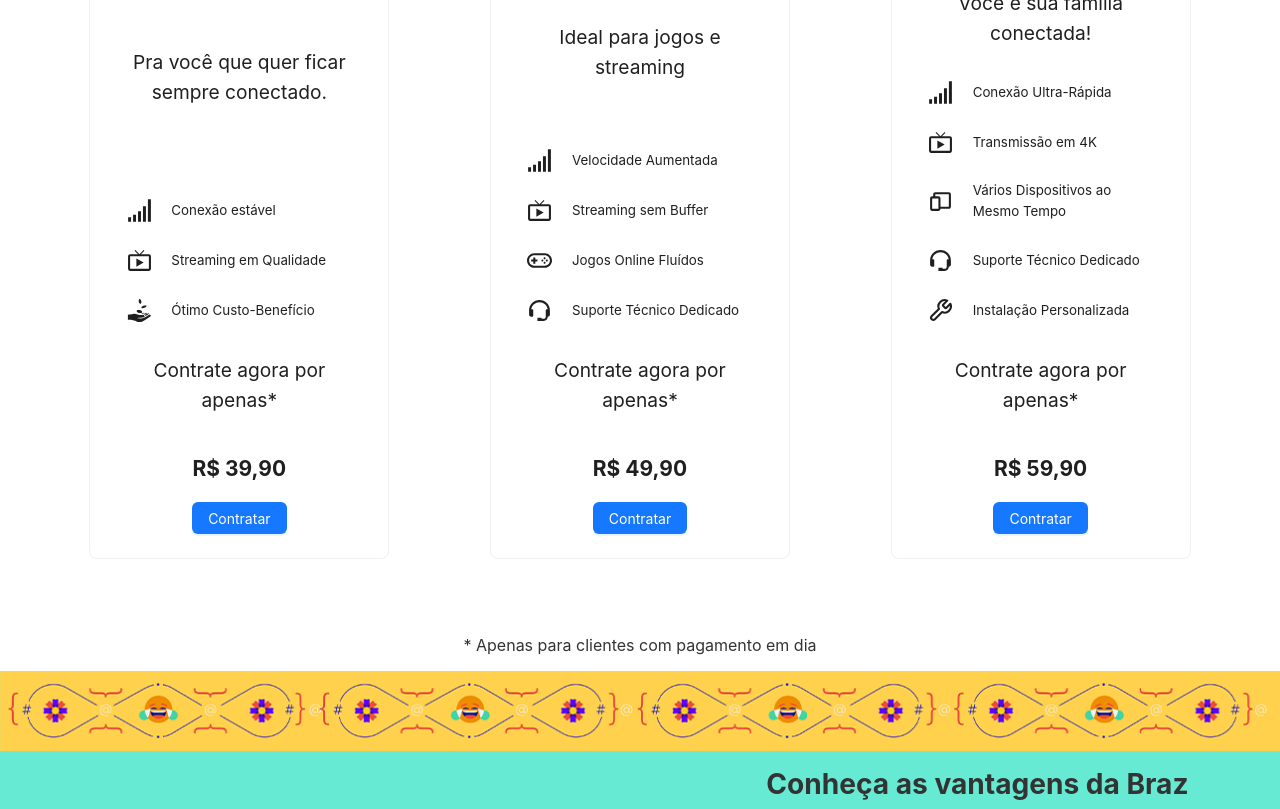
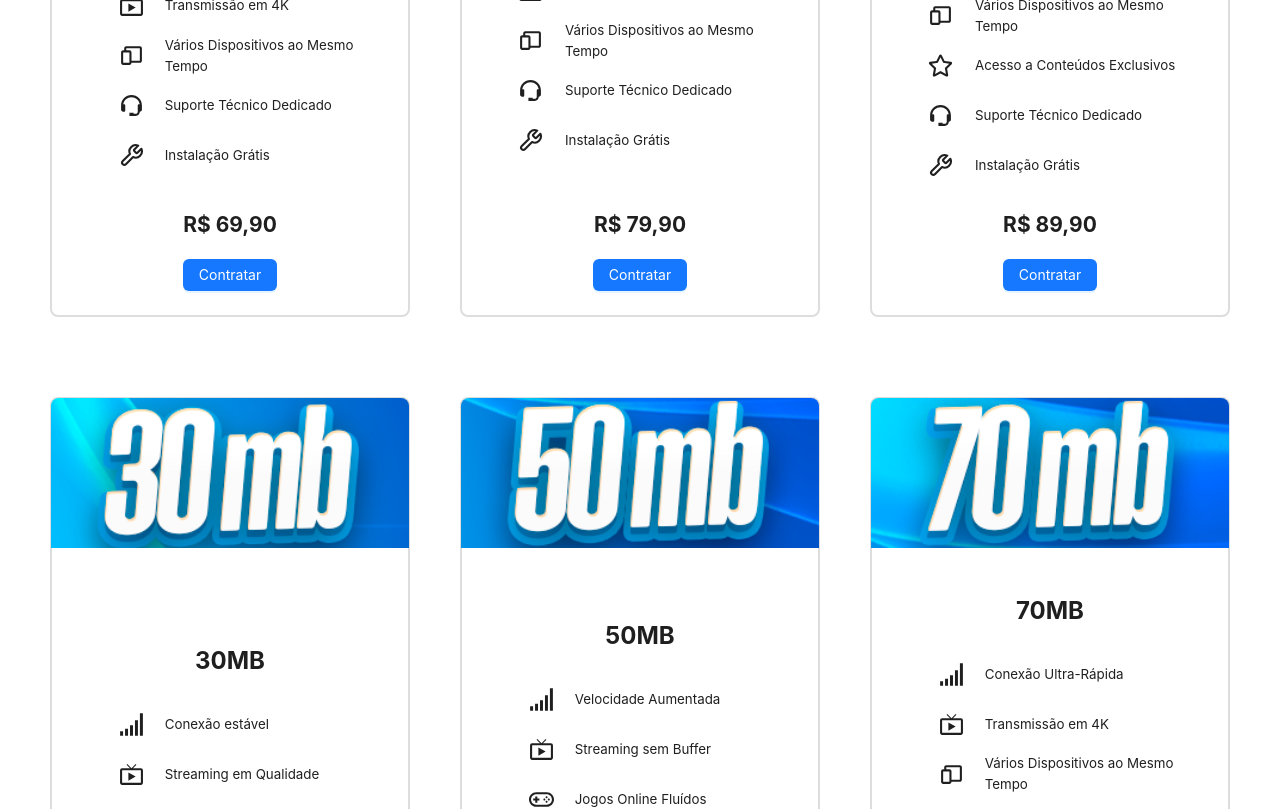
Before and after one commit to OverlinkSolutions/s2net.landingpage, a React (Create React App) app: page / in a window 1280 px wide. Shown: the part 1600-2409 px from the top of the page. Built offline with nearby package versions, Linux system fonts and the light colour scheme; a web font is replaced by a local one.

Commit message:
feat: change cards proportion

```diff
--- a/src/components/NewCard/index.tsx
+++ b/src/components/NewCard/index.tsx
@@ -18,7 +18,7 @@ type NewCardProps = {
   description: string;
   image?: string;
   link?: string;
-  price?: number;
+  price?: number | string;
   btnName?: string;
   btnBlock?: boolean;
   style?: React.CSSProperties;
@@ -63,7 +63,7 @@ export default function NewCard(props: NewCardProps) {
         {content}
       </div>
       <div id={newCardStyles.price}>
-        {props.price && <h2>{Intl.NumberFormat("pt-br",{style: "currency", currency:"BRL"}).format(props.price)}</h2>}
+        {props.price && ( typeof(props.price) === "number" ? <h2>{Intl.NumberFormat("pt-br",{style: "currency", currency:"BRL"}).format(props.price)}</h2> : <h2>{props.price}</h2>)}
       </div>
       <div id={newCardStyles.btn}>
       {props.btnName && props.link && (
--- a/src/components/NewCard/newCard.module.sass
+++ b/src/components/NewCard/newCard.module.sass
@@ -23,6 +23,9 @@
   justify-content: center
   align-items: center
   height: 100%
+  width: 100%
+
+
 
 #btn
   display: flex
--- a/src/components/Typography/index.tsx
+++ b/src/components/Typography/index.tsx
@@ -6,9 +6,9 @@ type CSSAlignment = "center" | "left" | "right" | "justify";
 type TypographyProps =
   | {
       titleAlignment: CSSAlignment;
-      descriptionAlignment: CSSAlignment;
+      descriptionAlignment?: CSSAlignment;
       title: string;
-      description: string;
+      description?: string;
       titleFontSize?: string;
       descriptionFontSize?: string;
       link?: string;
@@ -17,7 +17,7 @@ type TypographyProps =
   | {
       alignment: CSSAlignment | undefined;
       title: string;
-      description: string;
+      description?: string;
       fontSize?: string;
       link?: string;
       className?: string;
--- a/src/components/Typography/typography.module.sass
+++ b/src/components/Typography/typography.module.sass
@@ -17,6 +17,7 @@
         width: 100%
         font-weight: 400
         font-size: 1.2rem
+        margin: 0
 
 @media only screen and (max-width: 767px)
     #text
--- a/src/sections/ChoosePlan/index.tsx
+++ b/src/sections/ChoosePlan/index.tsx
@@ -26,6 +26,7 @@ export default function Plans() {
 
   const isMobile = useMediaQuery({ query: "(max-width: 768px)" });
   const iconSize = isMobile ? 30 : 25;
+  const cardWidth = isMobile ? 360 : 360;
 
   const generateAdvantages = (
     icon: any,
@@ -68,176 +69,13 @@ export default function Plans() {
           },
         }}
       >
-        <Radio.Group
-          buttonStyle="solid"
-          value={type}
-          onChange={(e) => setType(e.target.value)}
-        >
-          <Radio.Button value="cable">Cabo</Radio.Button>
-          <Radio.Button value="fiber">Fibra</Radio.Button>
-        </Radio.Group>
       </ConfigProvider>
-      {type === "cable" ? (
         <div id={plans.cards} className="container row">
-          <div id={plans.contentRow}>
-            <div className={plans.cardItem}>
-              <NewCard
-                style={{ width: 300 }}
-                title="30 MB"
-                image={trintamb}
-                description="Contrate agora por apenas*"
-                price={39.9}
-                link="https://wa.me/557908000004181?text=Olá, Vim pelo site da S2Net e gostaria de contratar o plano de 30MB"
-                btnName="Contratar"
-                content={
-                  <div className={plans.description}>
-                    <Typography
-                      title={"30MB"}
-                      alignment="center"
-                      description={"Pra você que quer ficar sempre conectado."}
-                      descriptionAlignment="center"
-                    />
-                    <div>
-                      {generateAdvantages(
-                        <GiNetworkBars size={iconSize} />,
-                        "Conexão estável",
-                        "10pt"
-                      )}
-                      {generateAdvantages(
-                        <MdLiveTv size={iconSize} />,
-                        "Streaming em Qualidade",
-                        "10pt"
-                      )}
-                      {generateAdvantages(
-                        <GiReceiveMoney size={iconSize} />,
-                        "Ótimo Custo-Benefício",
-                        "10pt"
-                      )}
-                      <Typography
-                        title={""}
-                        alignment="center"
-                        description={"Contrate agora por apenas*"}
-                        descriptionAlignment="center"
-                      />
-                    </div>
-                  </div>
-                }
-              />
-            </div>
-            <div className={plans.cardItem}>
-              <NewCard
-                style={{ width: 300 }}
-                title="50MB"
-                image={cinquentamb}
-                description="Contrate agora por apenas*"
-                price={49.9}
-                link="https://wa.me/557908000004181?text=Olá, Vim pelo site da S2Net e gostaria de contratar o plano de 50MB"
-                btnName="Contratar"
-                content={
-                  <div className={plans.description}>
-                    <Typography
-                      title={"50MB"}
-                      alignment="center"
-                      description={"Ideal para jogos e streaming"}
-                      descriptionAlignment="center"
-                    />
-                    <div>
-                      {generateAdvantages(
-                        <GiNetworkBars size={iconSize} />,
-                        "Velocidade Aumentada",
-                        "10pt"
-                      )}
-                      {generateAdvantages(
-                        <MdLiveTv size={iconSize} />,
-                        "Streaming sem Buffer",
-                        "10pt"
-                      )}
-                      {generateAdvantages(
-                        <CgGames size={iconSize} />,
-                        "Jogos Online Fluídos",
-                        "10pt"
-                      )}
-                      {generateAdvantages(
-                        <BiSupport size={iconSize} />,
-                        "Suporte Técnico Dedicado",
-                        "10pt"
-                      )}
-                      <Typography
-                        title={""}
-                        alignment="center"
-                        description={"Contrate agora por apenas*"}
-                        descriptionAlignment="center"
-                      />
-                    </div>
-                  </div>
-                }
-              />
-            </div>
-            <div className={plans.cardItem}>
-              <NewCard
-                style={{ width: 300 }}
-                title="70MB"
-                image={setentamb}
-                description="Contrate agora por apenas*"
-                price={59.9}
-                link="https://wa.me/557908000004181?text=Olá, Vim pelo site da S2Net e gostaria de contratar o plano de 70MB"
-                btnName="Contratar"
-                content={
-                  <div className={plans.description}>
-                    <Typography
-                      title={"70MB"}
-                      alignment="center"
-                      description={"Você e sua família conectada!"}
-                      descriptionAlignment="center"
-                    />
-                    <div>
-                      {generateAdvantages(
-                        <GiNetworkBars size={iconSize} />,
-                        "Conexão Ultra-Rápida",
-                        "10pt"
-                      )}
-                      {generateAdvantages(
-                        <MdLiveTv size={iconSize} />,
-                        "Transmissão em 4K",
-                        "10pt"
-                      )}
-                      {generateAdvantages(
-                        <BiDevices size={iconSize} />,
-                        "Vários Dispositivos ao Mesmo Tempo",
-                        "10pt"
-                      )}
-                      {generateAdvantages(
-                        <BiSupport size={iconSize} />,
-                        "Suporte Técnico Dedicado",
-                        "10pt"
-                      )}
-                      {generateAdvantages(
-                        <FiTool size={iconSize} />,
-                        "Instalação Personalizada",
-                        "10pt"
-                      )}
-                      <Typography
-                        title={""}
-                        alignment="center"
-                        description={"Contrate agora por apenas*"}
-                        descriptionAlignment="center"
-                      />
-                    </div>
-                  </div>
-                }
-              />
-            </div>
-          </div>
-          <div id={plans.cards} className="container row">
-            <p>* Apenas para clientes com pagamento em dia</p>
-          </div>
-        </div>
-      ) : (
         <div id={plans.cards} className="container row">
                     <div id={plans.contentRow}>
           <div className={plans.cardItem}>
             <NewCard
-              style={{ width: 300 }}
+              style={{ width: cardWidth }}
               title="100MB"
               image={cemmb}
               description="Contrate agora por apenas"
@@ -285,7 +123,7 @@ export default function Plans() {
           </div>
           <div className={plans.cardItem}>
             <NewCard
-              style={{ width: 300 }}
+              style={{ width: cardWidth }}
               title="200MB"
               image={duzentosmb}
               description="Contrate agora por apenas"
@@ -333,7 +171,7 @@ export default function Plans() {
           </div>
           <div className={plans.cardItem}>
             <NewCard
-              style={{ width: 300 }}
+              style={{ width: cardWidth }}
               title="300MB"
               image={trezentosmb}
               description="Contrate agora por apenas"
@@ -386,7 +224,127 @@ export default function Plans() {
           </div>
           </div>
         </div>
-      )}
+          <div id={plans.contentRow}>
+            <div className={plans.cardItem}>
+              <NewCard
+                style={{ width: cardWidth }}
+                title="30 MB"
+                image={trintamb}
+                description="Contrate agora por apenas*"
+                price={"R$ 39.90*"}
+                link="https://wa.me/557908000004181?text=Olá, Vim pelo site da S2Net e gostaria de contratar o plano de 30MB"
+                btnName="Contratar"
+                content={
+                  <div className={plans.description}>
+                    <h1 className={plans.cardTitle}>30MB</h1>
+                    <div>
+                      {generateAdvantages(
+                        <GiNetworkBars size={iconSize} />,
+                        "Conexão estável",
+                        "10pt"
+                      )}
+                      {generateAdvantages(
+                        <MdLiveTv size={iconSize} />,
+                        "Streaming em Qualidade",
+                        "10pt"
+                      )}
+                      {generateAdvantages(
+                        <GiReceiveMoney size={iconSize} />,
+                        "Ótimo Custo-Benefício",
+                        "10pt"
+                      )}
+
+                    </div>
+                  </div>
+                }
+              />
+            </div>
+            <div className={plans.cardItem}>
+              <NewCard
+                style={{ width: cardWidth }}
+                title="50MB"
+                image={cinquentamb}
+                description="Contrate agora por apenas*"
+                price={"R$ 49.90*"}
+                link="https://wa.me/557908000004181?text=Olá, Vim pelo site da S2Net e gostaria de contratar o plano de 50MB"
+                btnName="Contratar"
+                content={
+                  <div className={plans.description}>
+                    <h1 className={plans.cardTitle}>50MB</h1>
+                    <div>
+                      {generateAdvantages(
+                        <GiNetworkBars size={iconSize} />,
+                        "Velocidade Aumentada",
+                        "10pt"
+                      )}
+                      {generateAdvantages(
+                        <MdLiveTv size={iconSize} />,
+                        "Streaming sem Buffer",
+                        "10pt"
+                      )}
+                      {generateAdvantages(
+                        <CgGames size={iconSize} />,
+                        "Jogos Online Fluídos",
+                        "10pt"
+                      )}
+                      {generateAdvantages(
+                        <BiSupport size={iconSize} />,
+                        "Suporte Técnico Dedicado",
+                        "10pt"
+                      )}
+                    </div>
+                  </div>
+                }
+              />
+            </div>
+            <div className={plans.cardItem}>
+              <NewCard
+                style={{ width: cardWidth }}
+                title="70MB"
+                image={setentamb}
+                description="Contrate agora por apenas*"
+                price={"R$ 59.90*"}
+                link="https://wa.me/557908000004181?text=Olá, Vim pelo site da S2Net e gostaria de contratar o plano de 70MB"
+                btnName="Contratar"
+                content={
+                  <div className={plans.description}>
+                    <h1 className={plans.cardTitle}>70MB</h1>
+                    <div>
+                      {generateAdvantages(
+                        <GiNetworkBars size={iconSize} />,
+                        "Conexão Ultra-Rápida",
+                        "10pt"
+                      )}
+                      {generateAdvantages(
+                        <MdLiveTv size={iconSize} />,
+                        "Transmissão em 4K",
+                        "10pt"
+                      )}
+                      {generateAdvantages(
+                        <BiDevices size={iconSize} />,
+                        "Vários Dispositivos ao Mesmo Tempo",
+                        "10pt"
+                      )}
+                      {generateAdvantages(
+                        <BiSupport size={iconSize} />,
+                        "Suporte Técnico Dedicado",
+                        "10pt"
+                      )}
+                      {generateAdvantages(
+                        <FiTool size={iconSize} />,
+                        "Instalação Personalizada",
+                        "10pt"
+                      )}
+                    </div>
+                  </div>
+                }
+              />
+            </div>
+          </div>
+          <div id={plans.cards} className="container row">
+            <p>* Apenas para clientes com pagamento em dia</p>
+          </div>
+        </div>
     </section>
   );
 }
--- a/src/sections/ChoosePlan/plans.module.sass
+++ b/src/sections/ChoosePlan/plans.module.sass
@@ -24,7 +24,7 @@
     flex-flow: row wrap
     justify-content: space-around
     gap: 50px
-    width: 90%
+    width: 10 0%
     padding: 20px 30px
     .cardItem
       display: flex
@@ -34,19 +34,23 @@
         display: flex
         flex-direction: column
         height: 100%
+        border: 2px solid #ddd
       .description
         display: flex
         flex-direction: column
         justify-content: space-between
-        height: 100%
+        width: 80%
 
+.cardTitle
+  font-size: 1.5rem
+  text-align: center
 
 .advantages
   display: flex
   flex-direction: row
   margin: 0 5%
   gap: 10px
-
+  width: 100%
 
 @media screen and (max-width: 768px)
     #container
```
Also changed, not shown: 12 other files (tests, documents, lock files or other folders).
